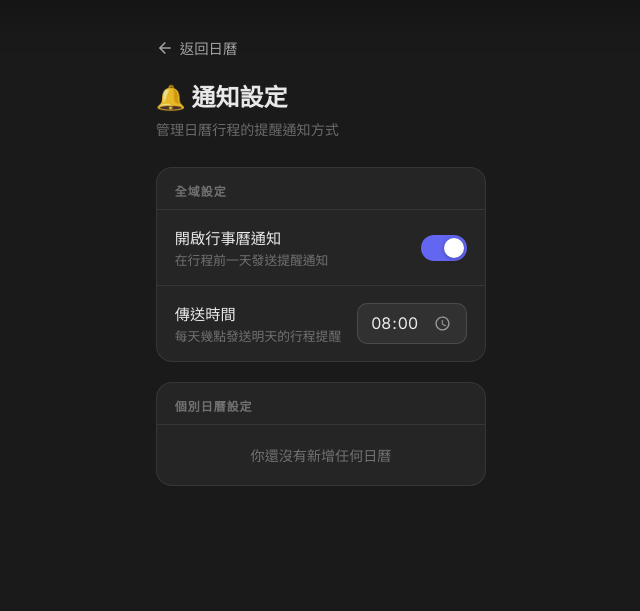
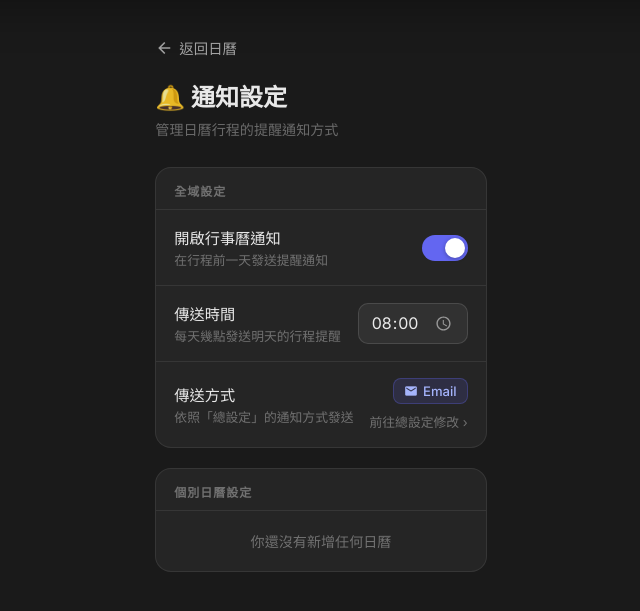
Before and after one commit to wie-shih-chen/toolbox-web-app, a Flask app: page /ntut/calendar/settings in a window 1280 px wide. Shown: the part 72-683 px from the top of the page, without its empty margins (319-959 px from the left). Run offline with Flask 3, Linux system fonts and the light colour scheme; the visitor is signed in with stand-in values (Sample User, id 1); data comes from the database, SQL or seed files in the repository; data that the repository does not hold is empty.

Commit message:
feat(calendar-settings): show global notification method on settings page with colored badges

```diff
--- a/routes/ntut_routes.py
+++ b/routes/ntut_routes.py
@@ -82,9 +82,15 @@ def calendar_settings():
 @login_required
 def get_calendar_settings():
     s = _get_or_create_settings(current_user.id)
+    import json as _json
+    try:
+        methods = _json.loads(s.notification_methods or '["email"]')
+    except Exception:
+        methods = ['email']
     return jsonify({
         'calendar_notify_enabled': s.calendar_notify_enabled,
         'calendar_notify_time':    s.calendar_notify_time or '20:00',
+        'notification_methods':    methods,
     })
 
 
--- a/templates/ntut/settings.html
+++ b/templates/ntut/settings.html
@@ -223,6 +223,42 @@
         color: var(--text-tertiary);
         text-align: center;
     }
+
+    .method-badge {
+        display: inline-flex;
+        align-items: center;
+        gap: 5px;
+        background: rgba(99, 102, 241, 0.15);
+        border: 1px solid rgba(99, 102, 241, 0.3);
+        color: #a5b4fc;
+        border-radius: 8px;
+        padding: 4px 10px;
+        font-size: 0.82rem;
+        font-weight: 500;
+    }
+
+    .method-badge.line {
+        background: rgba(6, 188, 82, 0.12);
+        border-color: rgba(6, 188, 82, 0.3);
+        color: #4ade80;
+    }
+
+    .method-badge .material-icons {
+        font-size: 14px;
+    }
+
+    .info-link {
+        font-size: 0.8rem;
+        color: var(--text-tertiary);
+        text-decoration: none;
+        display: block;
+        margin-top: 8px;
+        transition: color .2s;
+    }
+
+    .info-link:hover {
+        color: var(--text-secondary);
+    }
 </style>
 {% endblock %}
 
@@ -255,6 +291,16 @@
                 <div class="row-desc">每天幾點發送明天的行程提醒</div>
             </div>
             <input type="time" id="notify-time" class="time-input" value="20:00">
+        </div>
+        <div class="settings-row">
+            <div class="row-info">
+                <div class="row-label">傳送方式</div>
+                <div class="row-desc">依照「總設定」的通知方式發送</div>
+            </div>
+            <div>
+                <div id="methods-badges" style="display:flex; flex-wrap:wrap; gap:6px; justify-content:flex-end;"></div>
+                <a href="/settings" class="info-link" style="text-align:right;">前往總設定修改 &rsaquo;</a>
+            </div>
         </div>
     </div>
 
@@ -313,6 +359,24 @@
         document.getElementById('toggle-notify').checked = data.calendar_notify_enabled;
         document.getElementById('notify-time').value = data.calendar_notify_time || '20:00';
         updateTimeRowVisibility(data.calendar_notify_enabled);
+
+        // Display notification methods from global settings
+        const methods = data.notification_methods || [];
+        const badgeContainer = document.getElementById('methods-badges');
+        if (badgeContainer) {
+            if (methods.length === 0) {
+                badgeContainer.innerHTML = '<span style="color:var(--text-tertiary);font-size:0.82rem">未設定</span>';
+            } else {
+                badgeContainer.innerHTML = methods.map(m => {
+                    if (m === 'line') {
+                        return `<span class="method-badge line"><span class="material-icons">chat</span> LINE</span>`;
+                    } else if (m === 'email') {
+                        return `<span class="method-badge"><span class="material-icons">mail</span> Email</span>`;
+                    }
+                    return `<span class="method-badge">${m}</span>`;
+                }).join('');
+            }
+        }
     }
 
     async function loadCalendars() {
```
